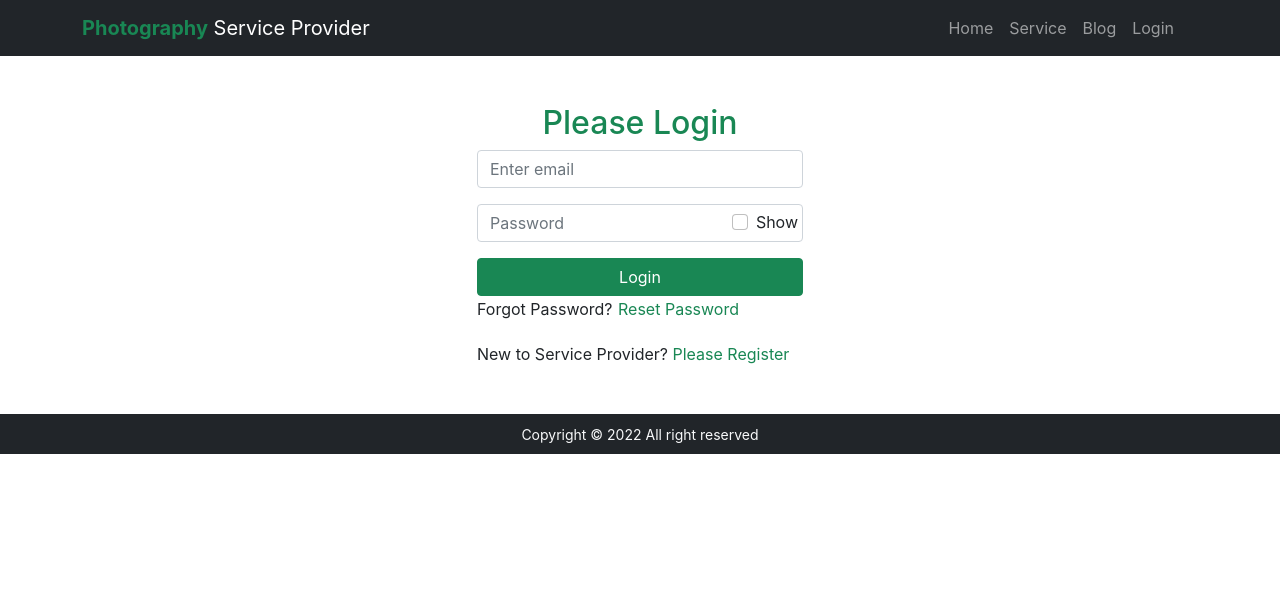
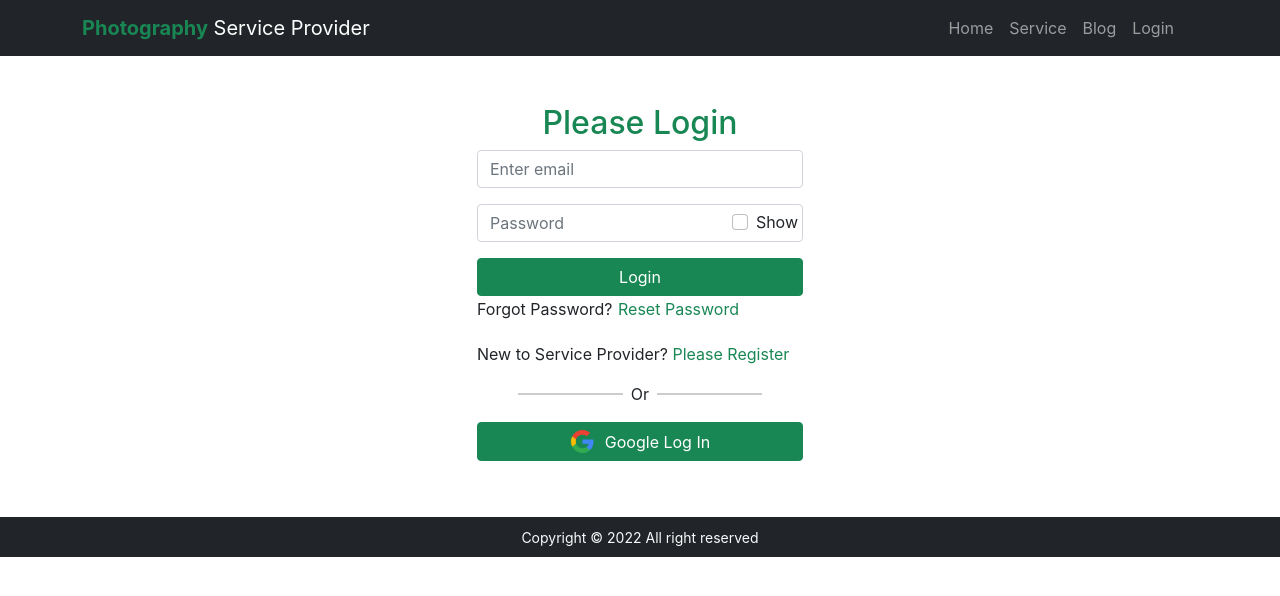
Before and after one commit to abuzafaremon/photographer, a React (Create React App) app: page /login in a window 1280 px wide. Shown: the top 596 px of the page. Built offline with nearby package versions, Linux system fonts and the light colour scheme; no server answers.

Commit message:
implement google login system

```diff
--- a/src/Pages/Login/Login/Login.js
+++ b/src/Pages/Login/Login/Login.js
@@ -4,6 +4,7 @@ import { useSignInWithEmailAndPassword } from 'react-firebase-hooks/auth';
 import { Link, useLocation, useNavigate } from 'react-router-dom';
 import auth from '../../../firebase.init';
 import Loading from '../../Shared/Loading/Loading';
+import SocialLogin from '../SocialLogin/SocialLogin';
 
 const Login = () => {
   const [
@@ -65,6 +66,7 @@ const Login = () => {
       {/* {errorElement} */}
       <p>Forgot Password? <button className='btn btn-link text-success p-0 mb-1 text-decoration-none'>Reset Password</button></p>
       <p>New to Service Provider? <Link to='/register' className='text-success text-decoration-none' onClick={navigateRegister}>Please Register</Link></p>
+      <SocialLogin></SocialLogin>
     </div>
   );
 };
--- a/src/Pages/Login/Register/Register.js
+++ b/src/Pages/Login/Register/Register.js
@@ -5,6 +5,7 @@ import { useCreateUserWithEmailAndPassword } from 'react-firebase-hooks/auth';
 import './Register.css'
 import auth from '../../../firebase.init';
 import Loading from '../../Shared/Loading/Loading';
+import SocialLogin from '../SocialLogin/SocialLogin';
 
 const Register = () => {
   const [
@@ -66,6 +67,7 @@ const Register = () => {
       </Form>
       {/* {errorElement} */}
       <p>Already have an account? <Link to='/login' className='text-success text-decoration-none' onClick={navigateLogin}>Please Login</Link></p>
+      <SocialLogin></SocialLogin>
     </div>
   );
 };
--- /dev/null
+++ b/src/Pages/Login/SocialLogin/SocialLogin.css
@@ -0,0 +1,13 @@
+.divider span {
+  height: 2px;
+  background-color: #ccc;
+  width: 100%;
+}
+
+.social-login .social-icon {
+  width: 25px;
+}
+
+.social-login .social-btn {
+  gap: 10px;
+}
--- /dev/null
+++ b/src/Pages/Login/SocialLogin/SocialLogin.js
@@ -0,0 +1,40 @@
+import React from 'react';
+import { useSignInWithGoogle } from 'react-firebase-hooks/auth';
+import { useNavigate } from 'react-router-dom';
+import auth from '../../../firebase.init';
+import './SocialLogin.css';
+import google from '../../../images/social/google.png';
+import Loading from '../../Shared/Loading/Loading';
+
+const SocialLogin = () => {
+  const [signInWithGoogle, user, loading, error] = useSignInWithGoogle(auth);
+  const navigate = useNavigate();
+  let errorElement;
+  if (user) {
+    navigate('/');
+  }
+  if (error) {
+    errorElement = <p className='text-danger'>Error: {error?.message}</p>
+  }
+  if (loading) {
+    return <Loading></Loading>
+  }
+  return (
+    <div>
+      <div className="divider w-75 mx-auto d-flex align-items-center justify-content-center mb-3">
+        <span></span>
+        <p className='px-2 my-0'>Or</p>
+        <span></span>
+      </div>
+      {errorElement}
+      <div className='social-login d-flex flex-column'>
+        <button onClick={() => signInWithGoogle()} className='social-btn btn btn-success d-flex justify-content-center align-items-center mb-2'>
+          <img className='social-icon' src={google} alt="" />
+          <span className=''>Google Log In</span>
+        </button>
+      </div>
+    </div>
+  );
+};
+
+export default SocialLogin;
```
